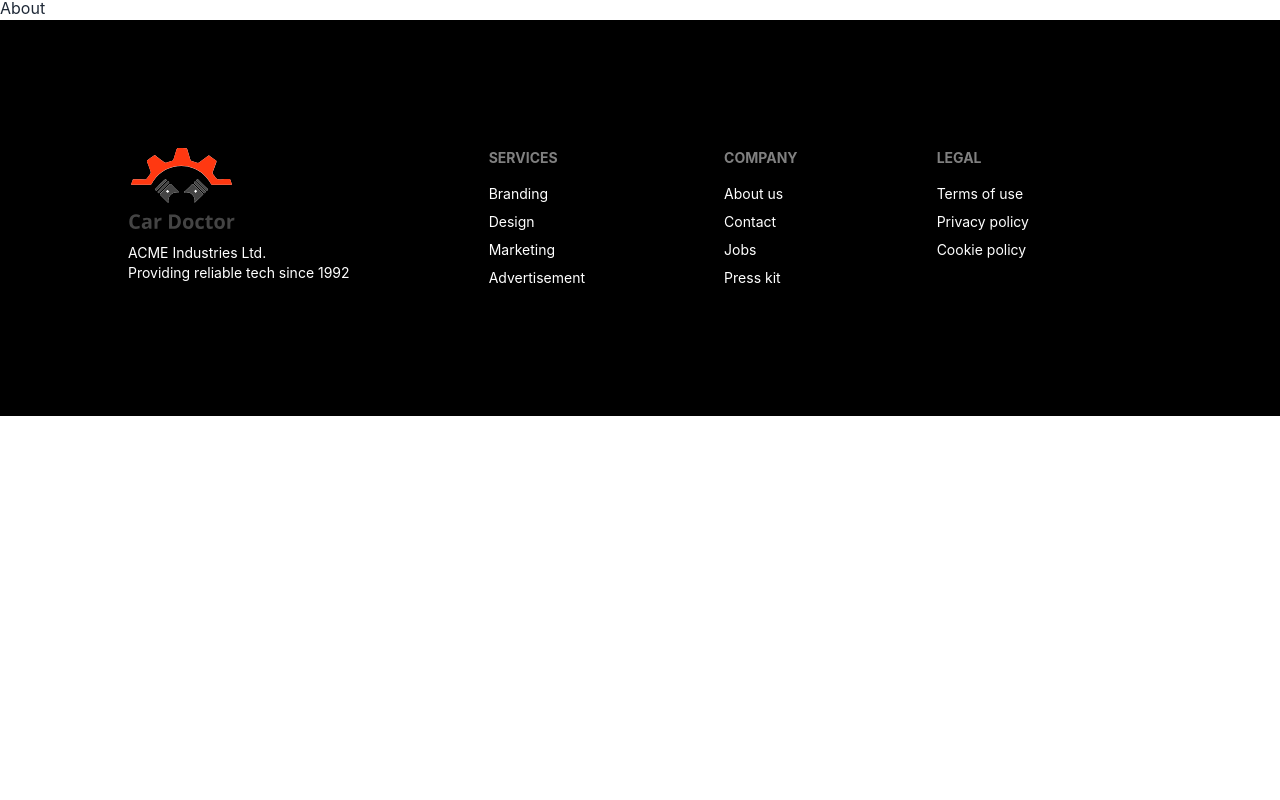
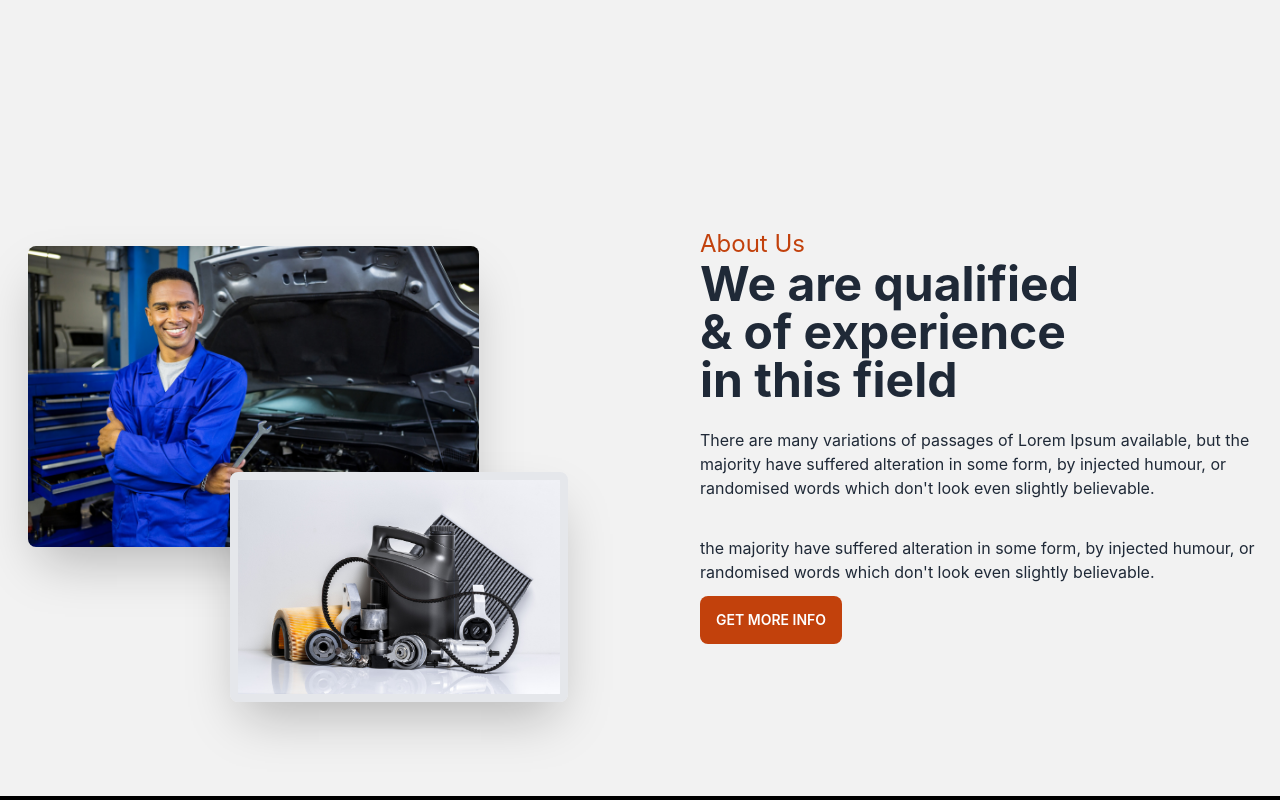
Before and after one commit to TH-Raju/project_car_doctor_client, a React (Create React App) app: page / in a window 1280 px wide. Shown: the part 980-1780 px from the top of the page. Before the commit the page ends 1396 px from the top, so only its background shows below. Built offline with nearby package versions, Linux system fonts and the light colour scheme.

Commit message:
about section added

```diff
--- a/src/Components/Home/About.jsx
+++ b/src/Components/Home/About.jsx
@@ -1,9 +1,23 @@
 import React from 'react';
+import parts from '../../assets/images/about_us/parts.jpg';
+import person from '../../assets/images/about_us/person.jpg';
 
 const About = () => {
     return (
-        <div>
-            About
+        <div className="hero min-h-screen bg-base-200">
+            <div className="hero-content flex-col lg:flex-row md:gap-24">
+                <div className='md:w-1/2 w-3/4 relative m-3'>
+                    <img src={person} className="md:w-4/5 w-full h-full rounded-lg shadow-2xl" alt='person' />
+                    <img src={parts} className="absolute md:w-3/5 w-3/4 md:right-6 right-0 border-8 top-3/4 rounded-lg shadow-2xl" alt='parts' />
+                </div>
+                <div className='md:w-1/2 w-5/6 mt-20'>
+                    <p className="text-2xl text-orange-700">About Us</p>
+                    <h1 className="md:text-5xl text-3xl font-bold">We are qualified <br /> & of experience <br /> in this field</h1>
+                    <p className="py-6">There are many variations of passages of Lorem Ipsum available, but the majority have suffered alteration in some form, by injected humour, or randomised words which don't look even slightly believable. </p>
+                    <p className="py-3">the majority have suffered alteration in some form, by injected humour, or randomised words which don't look even slightly believable. </p>
+                    <button className="btn btn-primary bg-orange-700 hover:bg-orange-700 border-none">Get More Info</button>
+                </div>
+            </div>
         </div>
     );
 };
```
